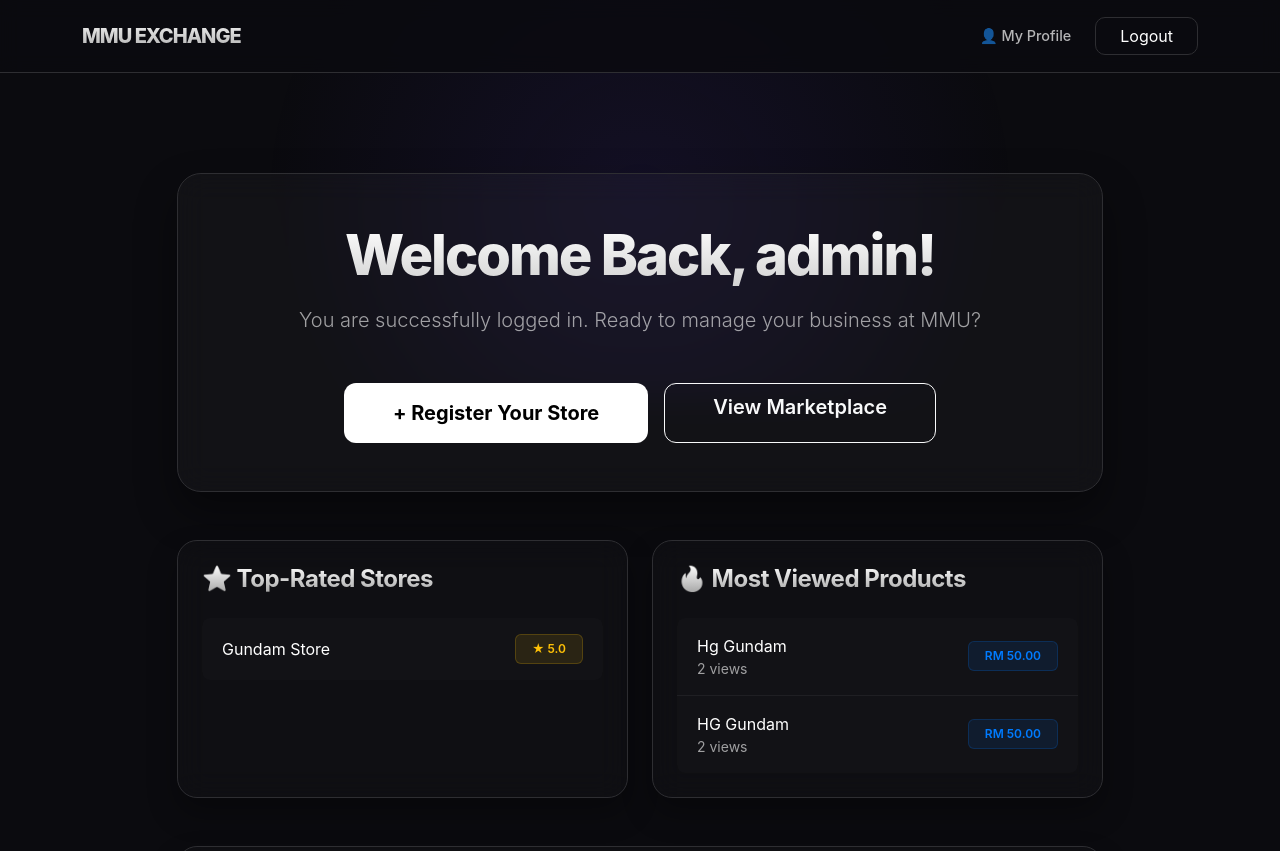
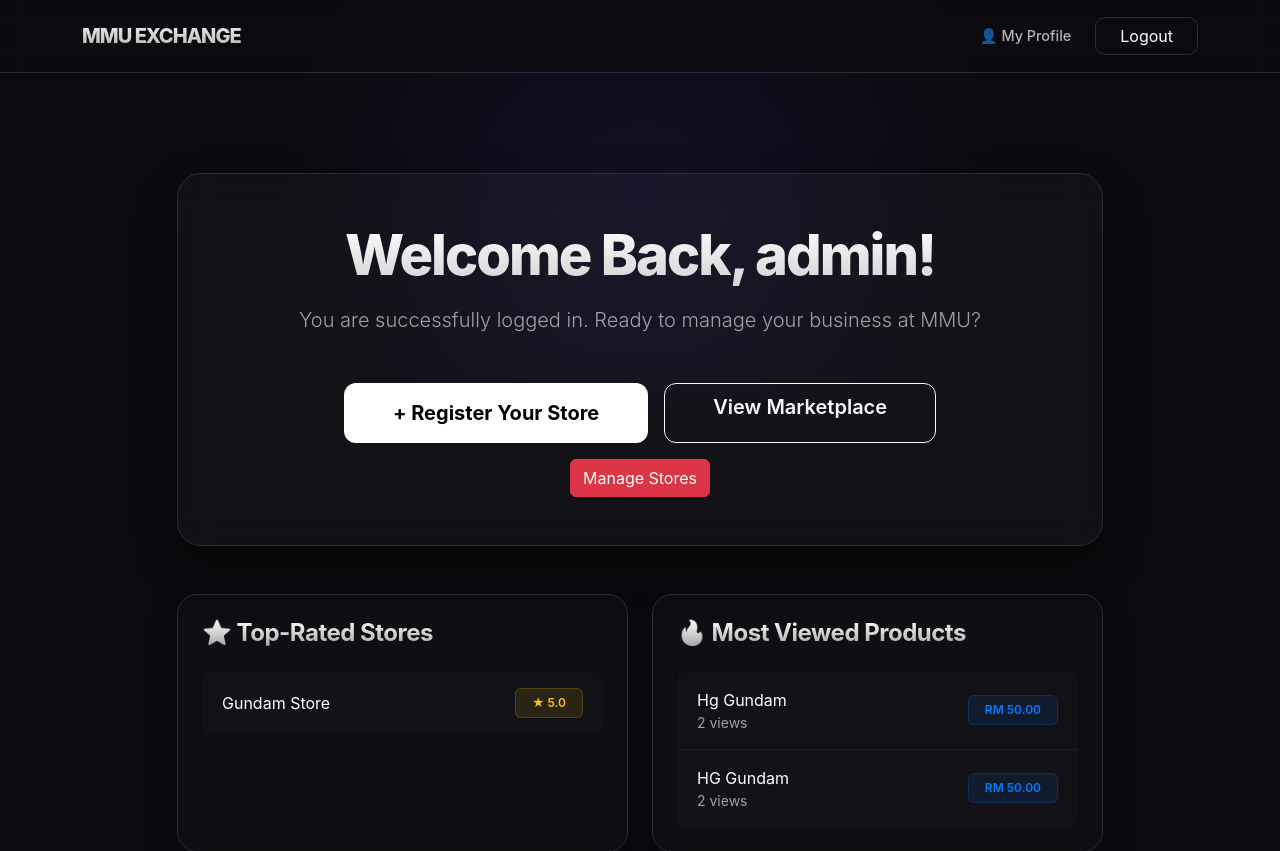
Before and after one commit to AreefHakim/G103, a Flask app: page /dashboard in a window 1280 px wide. Shown: the top 851 px of the page. Run offline with Flask 3, Linux system fonts and the light colour scheme; a user stored in the database is signed in; data comes from the database, SQL or seed files in the repository.

Commit message:
Add access for admin store management (ADMIN ONLY)

```diff
--- a/templates/dashboard.html
+++ b/templates/dashboard.html
@@ -233,6 +233,13 @@
                                     + Add New Product to Store
                                 </a>
                             {% endif %}
+
+                            {% if current_user.username == 'admin' %}
+                            <a href="{{ url_for('manage_stores') }}"
+                            class="btn btn-danger">
+                            Manage Stores
+                            </a>
+                            {% endif %}
                         </div>
                     </div>
                 </div>
```
